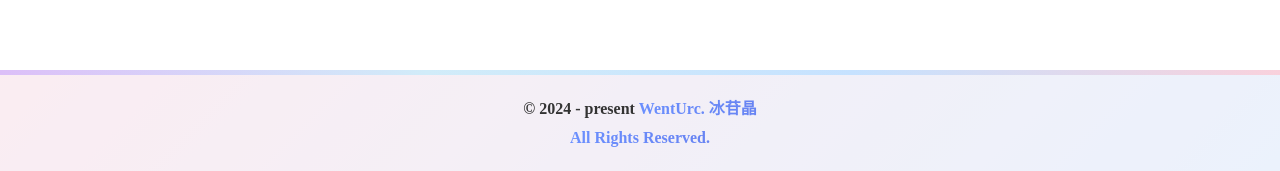
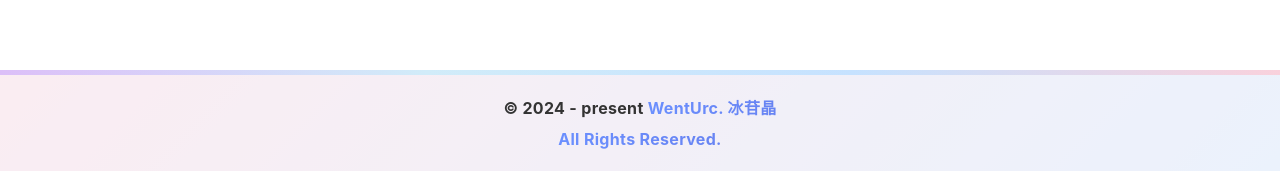
Before and after one commit to WentUrc/WentUrc, a Vue app: page / in a window 1280 px wide. Shown: the part 1480-1651 px from the top of the page. Built offline with nearby package versions, Linux system fonts and the light colour scheme.

Commit message:
🎈 perf: 统一不同设备的字体显示

```diff
--- a/src/components/buttom/Footer.vue
+++ b/src/components/buttom/Footer.vue
@@ -27,6 +27,7 @@ export default {
   animation: gradientShift 15s ease infinite;
   position: relative;
   z-index: 1;
+  font-family: -apple-system, BlinkMacSystemFont, "Segoe UI", Roboto, Oxygen-Sans, Ubuntu, Cantarell, "Helvetica Neue", sans-serif;
 }
 
 /* 添加一个背景调整层 - 默认为浅色模式 */
@@ -64,6 +65,7 @@ export default {
   font-weight: bold;
   position: relative;
   z-index: 2;
+  letter-spacing: 0.02em; /* 添加轻微字间距提升可读性 */
 }
 
 /* 渐变文本效果 - 移除阴影 */
@@ -76,7 +78,7 @@ export default {
   background-size: 400%;
   background-position: 0% 50%;
   transition: background-position 0.5s ease-in-out;
-  /* 移除文字阴影 */
+  font-family: inherit; /* 确保继承父元素字体 */
 }
 
 /* 深色模式下调整文字亮度 */
```
